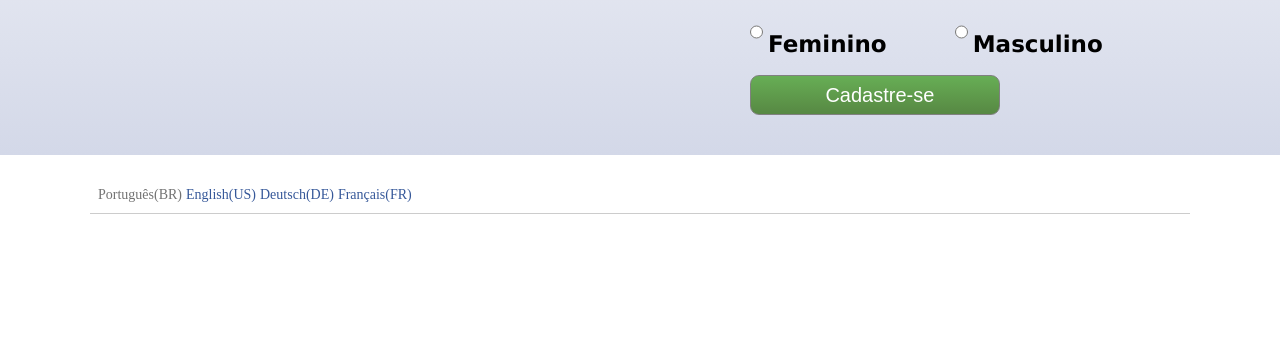
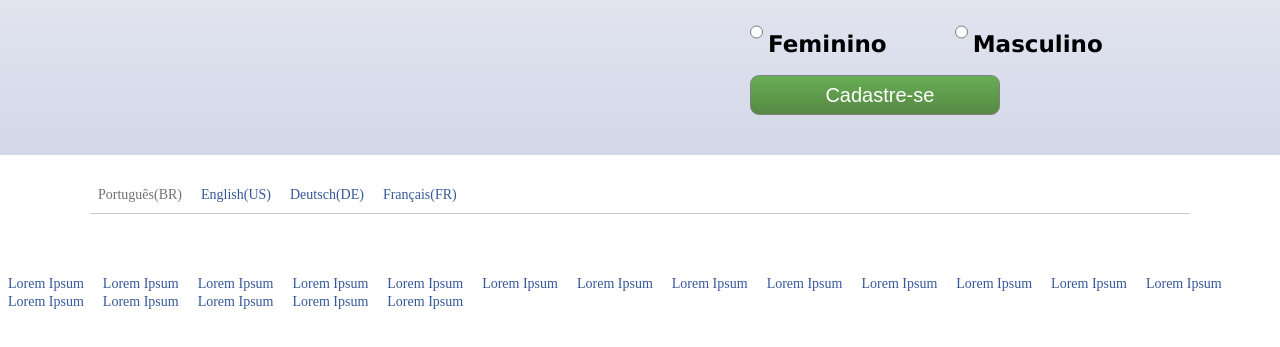
Before and after one commit to ViniciusQuatrin/projeto-tela-login-facebook, a plain HTML site: page index.html in a window 1280 px wide. Shown: the part 389-736 px from the top of the page. Drawn offline with Linux system fonts and the light colour scheme.

Commit message:
reta final
quase lá

```diff
--- a/estilo.css
+++ b/estilo.css
@@ -162,6 +162,7 @@ section.linguas {
 }
 
 section.linguas a {
+    padding-right: 15px;
     font-size: 14px;
     color:#365899;
     text-decoration: none;
@@ -177,3 +178,9 @@ section.linguas .center{
     padding-bottom: 10px;
     border-bottom: 1px solid #ccc;
 }
+
+section.linguas .centered {
+    padding-left: 8px;
+    padding-right: 8px;
+    padding-bottom: 10px;
+}
--- a/index.html
+++ b/index.html
@@ -159,5 +159,27 @@
             <a class="lingua" href="#">Français(FR)</a>
         </div> <!--center-->
     </section> <!--linguas-->
+    <section class="linguas">
+        <div class="centered">
+            <a class="lorem" href="#">Lorem Ipsum</a>
+            <a class="lorem" href="#">Lorem Ipsum</a>
+            <a class="lorem" href="#">Lorem Ipsum</a>
+            <a class="lorem" href="#">Lorem Ipsum</a>
+            <a class="lorem" href="#">Lorem Ipsum</a>
+            <a class="lorem" href="#">Lorem Ipsum</a>
+            <a class="lorem" href="#">Lorem Ipsum</a>
+            <a class="lorem" href="#">Lorem Ipsum</a>
+            <a class="lorem" href="#">Lorem Ipsum</a>
+            <a class="lorem" href="#">Lorem Ipsum</a>
+            <a class="lorem" href="#">Lorem Ipsum</a>
+            <a class="lorem" href="#">Lorem Ipsum</a>
+            <a class="lorem" href="#">Lorem Ipsum</a>
+            <a class="lorem" href="#">Lorem Ipsum</a>
+            <a class="lorem" href="#">Lorem Ipsum</a>
+            <a class="lorem" href="#">Lorem Ipsum</a>
+            <a class="lorem" href="#">Lorem Ipsum</a>
+            <a class="lorem" href="#">Lorem Ipsum</a>
+        </div> <!--center-->
+    </section> <!--linguas-->
 </body>
 </html>
```
